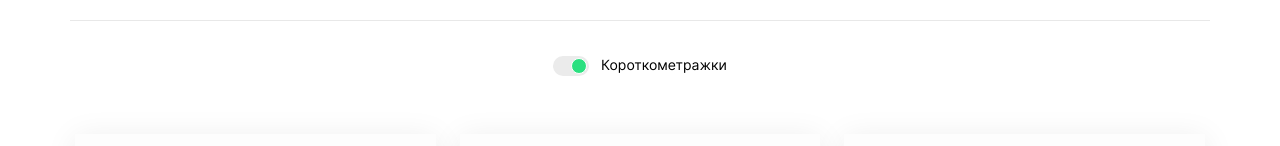
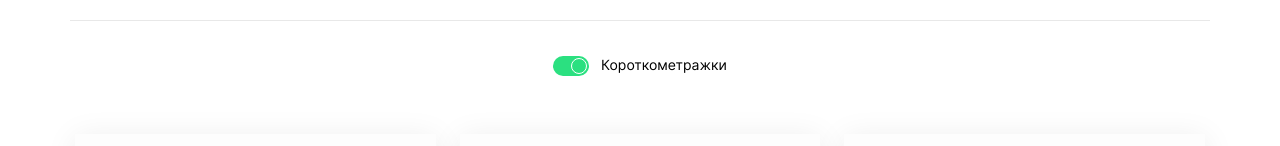
Before and after one commit to cactys/movies-explorer-frontend, a React (Create React App) app: page /movies in a window 1280 px wide. Shown: the part 187-333 px from the top of the page. Built offline with nearby package versions, Linux system fonts and the light colour scheme.

Commit message:
feat: модифицировать чекбокс фильтра

```diff
--- a/src/components/FilterCheckbox/FilterCheckbox.css
+++ b/src/components/FilterCheckbox/FilterCheckbox.css
@@ -26,7 +26,7 @@
   left: 0;
   right: 0;
   bottom: 0;
-  background-color: #ebebeb;
+  background-color: #2be080;
   transition: 0.4s;
   border-radius: 34px;
   z-index: 0;
@@ -50,6 +50,10 @@
   transform: translateX(-16px);
 }
 
+.filter-checkbox__checkbox:checked + .filter-checkbox__checkbox-buble {
+  background-color: #ebebeb;
+}
+
 .filter-checkbox__checkbox-title {
   font-weight: 400;
   font-size: 14px;
```
